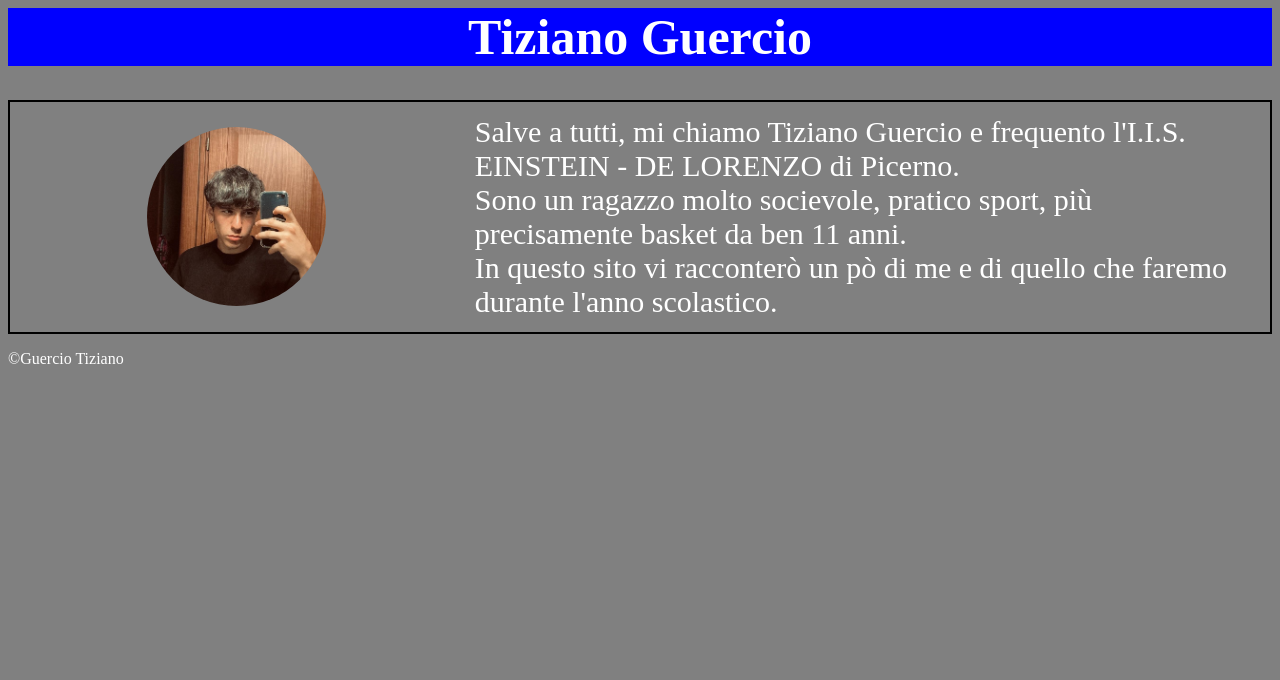
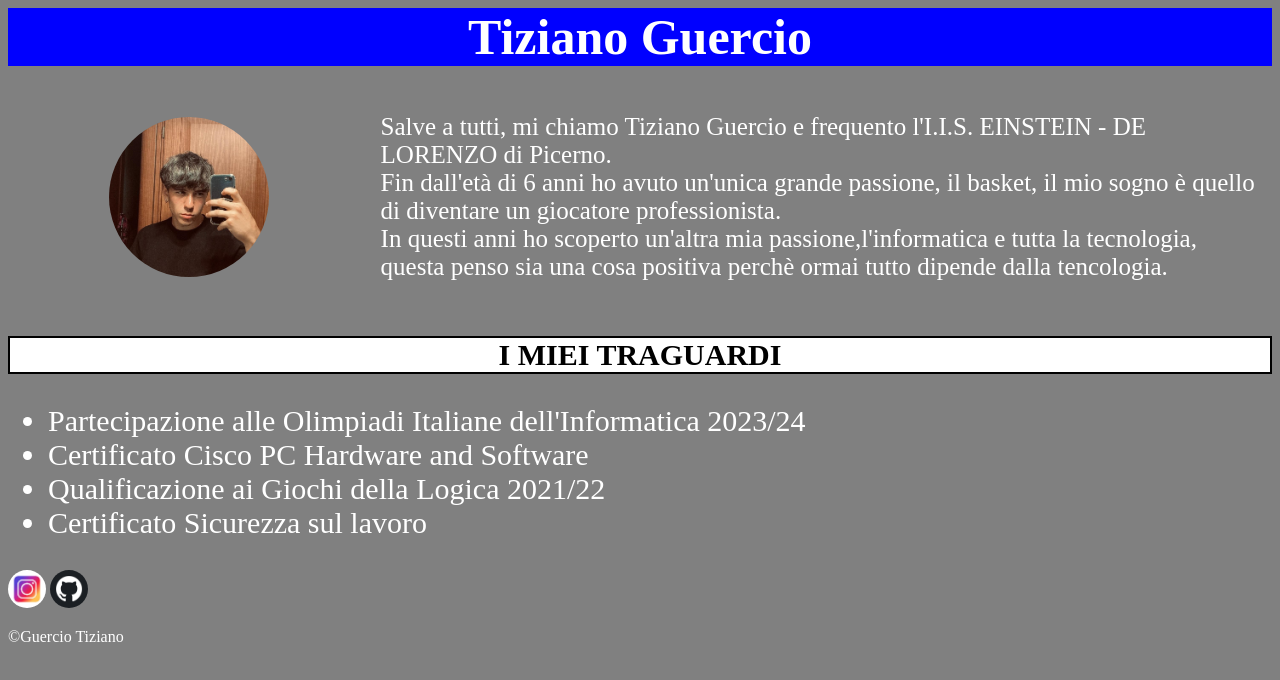
Before and after one commit to tizianoguercio/tizianoguercio.github.io, a plain HTML site: page index.html in a window 1280 px wide. Drawn offline with Linux system fonts and the light colour scheme.

Commit message:
icone
aggiunta icone ig e github + tabella traguardi

```diff
--- a/index.html
+++ b/index.html
@@ -11,21 +11,28 @@
 			background-color :blue;
 			font-size:50;
          }
-         .tabella{
+         .tabellaDescrizione{
 			width: 100%;
-         border : 2px solid black ;
 			heigth : auto;
          }
          .pmargin{
 			margin:10px;
-         text-align: ;
 			color : white;
-         font-size:30;
+			font-size:25;
          }
          .tiziano{
-         width: 40%;
+			width: 45%;
 			heigth: auto;
 			border-radius: 50%;<!--- per immagine rotonda---->
+         }
+         h2{
+			border : 2px solid black;
+			background-color :white;
+			text-align: center;
+			font-size: 30;
+         }
+         ul{
+			font-size: 30;
          }
       </style>
    </head>
@@ -33,7 +40,7 @@
       <h1>Tiziano Guercio</h1>
    </header>
    <main>
-      <table class = "tabella">
+      <table class = "tabellaDescrizione">
          <tbody>
             <tr>
                <td>
@@ -45,18 +52,29 @@
                   </center>
                </td>
                <td>
-                  <p class = "pmargin">
+                  <p class = "pmargin"/>
                      Salve a tutti, mi chiamo Tiziano Guercio e frequento l'I.I.S. EINSTEIN - DE LORENZO di Picerno.
                      <br>
-                     Sono un ragazzo molto socievole, pratico sport, più precisamente basket da ben 11 anni.
+                     Fin dall'età di 6 anni  ho avuto un'unica grande passione, il basket,
+                     il mio sogno è quello di diventare un giocatore professionista.
                      <br>
-                     In questo sito vi racconterò un pò di me e di quello che faremo durante l'anno scolastico.
+                     In questi anni ho scoperto un'altra mia passione,l'informatica e tutta la tecnologia, questa penso sia una cosa positiva perchè ormai tutto dipende dalla tencologia.
                   </p>
                </td>
             </tr>
          </tbody>
       </table>
-      </table>
+      <br>
+      <h2>I MIEI TRAGUARDI</h2>
+      <ul style="color: white"; type=square;>
+         <li>Partecipazione alle Olimpiadi Italiane dell'Informatica 2023/24</li>
+         <li>Certificato Cisco PC Hardware and Software</li>
+         <li>Qualificazione ai Giochi della Logica 2021/22</li>
+         <li>Certificato Sicurezza sul lavoro</li>
+      </ul>
+      <section id = "immagine" />
+      <a href = "https://www.instagram.com/tizianooguercio/" target = "_blank"><img src ="instagram.png" alt ="My Instagram" title = "instagram" width ="3%" style="border-radius: 50%;"/></a>
+      <a href = "https://github.com/tizianoguercio" target = "_blank"><img src ="github.png" alt ="My github" title = "github" width ="3%" style="border-radius: 50%;"/></a>
    </main>
    <footer>
       <p style = "color: white";>&copy;Guercio Tiziano</p>
```
Also changed, not shown: github.png (added), instagram.png (added). Lines whose indentation alone changed are shown as unchanged.
